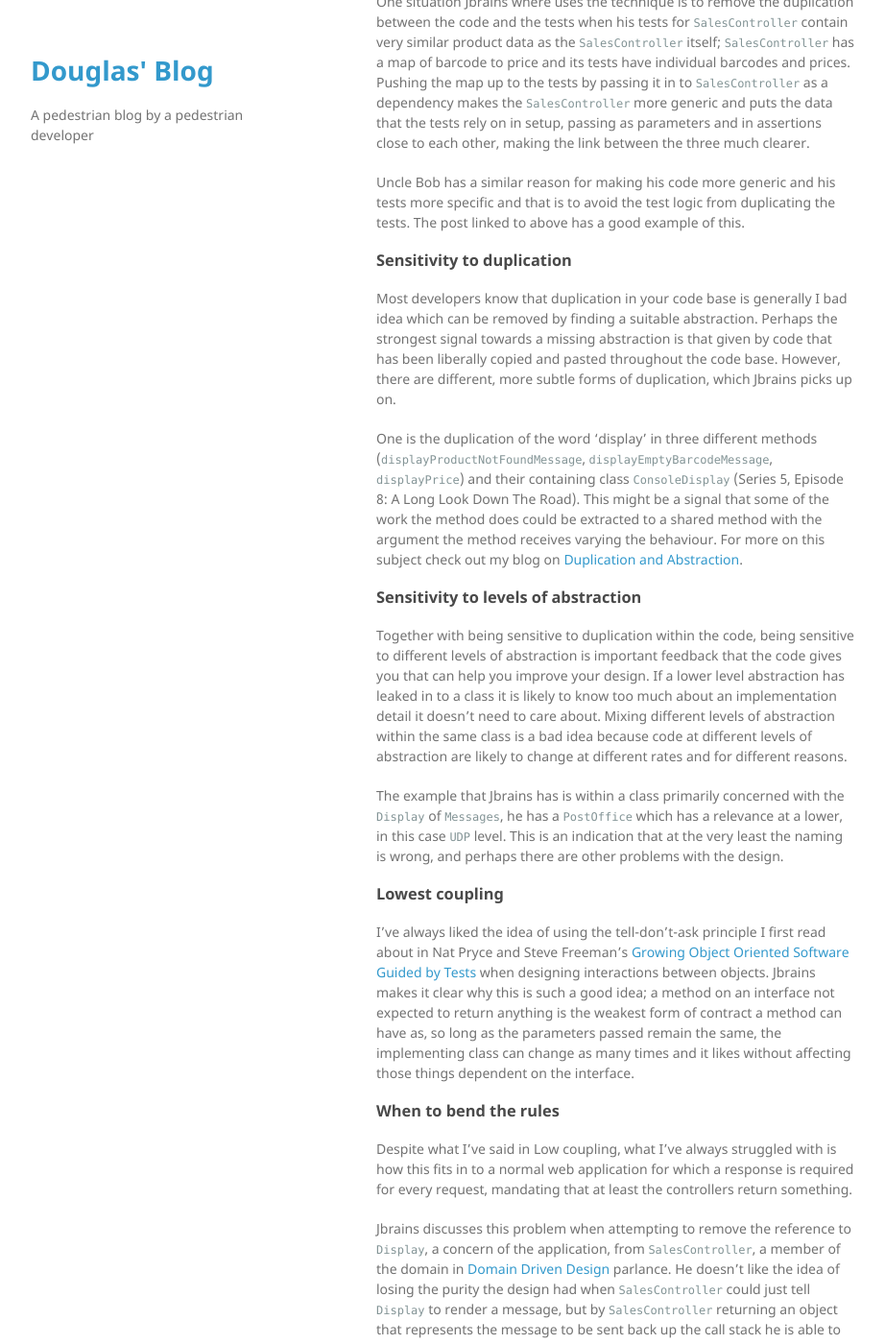
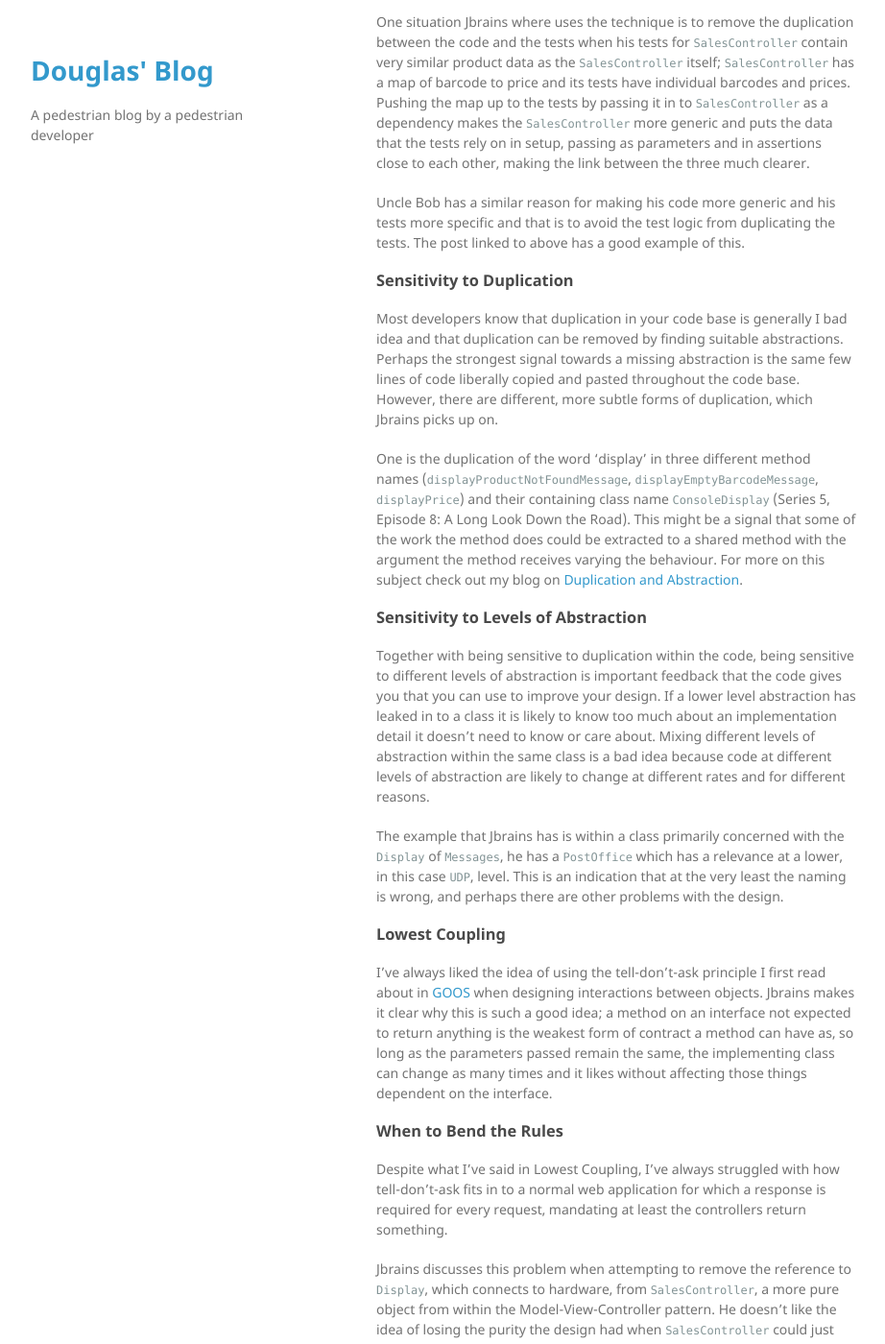
Before and after one commit to douglaswaugh/douglaswaugh.github.io, a Jekyll site: the page built from _posts/2017-03-08-jbrains-worlds-best-intro-to-tdd.md, in a window 1280 px wide and 1400 px high, scrolled down 886 px. Shown: the whole window at 96% size, without its empty margins (178-1100 px from the left). Built offline with Jekyll 4.4.1, drawn with Linux system fonts in a browser that asks for light colours; some of the changed text lies outside the part shown.

Commit message:
Jbrains worlds best intro to tdd: Final corrections

```diff
--- a/_posts/2017-03-08-jbrains-worlds-best-intro-to-tdd.md
+++ b/_posts/2017-03-08-jbrains-worlds-best-intro-to-tdd.md
@@ -9,76 +9,76 @@ excerpt: I recently completed Jbrains' World's Best Intro To TDD.  I decided to
 
 My interest in Test Driven Development (TDD) started five or six years ago and I have been using it as part of my normal development almost continuously since, so I am experienced writing well structured, easy to understand tests, as well as being comfortable using appropriate test doubles.
 
-One thing I've found harder to understand and apply is the subtle link between TDD and object oriented (OO) design beyond the mechanical improvements that making classes testable provides.  I've found this difficult to learn from books because OO design, like many creative processes, tends to be a bit messy and books, because of the necessities of space, require more concise examples.  Videos of live coding with commentary can provide the extra messiness.
+One thing I've found harder to understand and apply is the subtle link between TDD and object oriented (OO) design beyond the mechanical improvements that making classes testable provides.  I've found this difficult to learn from books because OO design, like many creative processes, tends to be a bit messy and books, because of the necessities of space, require more concise examples.  Videos of live coding with commentary can provide the extra messiness I need!
 
-I'd been aware of Jbrains for some time, perhaps from the [Growing Object Oriented Software Guided by Tests (GOOS) mailing list](https://groups.google.com/forum/#!forum/growing-object-oriented-software) or perhaps from his own [blog posts](http://blog.thecodewhisperer.com/).  I enjoyed the [GOOS book](https://www.amazon.co.uk/Growing-Object-Oriented-Software-Guided-Signature/dp/0321503627) and Jbrains had once said it was the book he wished he had written.  When I heard Jbrains had released a [video course teaching TDD](http://online-training.jbrains.ca/p/wbitdd-01) it was something I wanted to try and see if there were any insights I could glean.
+I'd been aware of Jbrains for some time, perhaps from the [Growing Object Oriented Software Guided by Tests (GOOS) mailing list](https://groups.google.com/forum/#!forum/growing-object-oriented-software) or perhaps from his own [blog posts](http://blog.thecodewhisperer.com/).  I enjoyed Nat Pryce and Steve Freeman's [GOOS](https://www.amazon.co.uk/Growing-Object-Oriented-Software-Guided-Signature/dp/0321503627) and Jbrains had once said it was the book he wished he had written.  When I heard Jbrains had released a [video course teaching TDD](http://online-training.jbrains.ca/p/wbitdd-01) it was something I wanted to try and see if there were any insights I could glean.
 
 Things That Have Stuck With Me
 ---
 
 I created this list from memory so it should represent the things that have actually stuck with me.  Not all of them are new to me but Jbrains definitely made me think harder, and sometimes differently, about them.
 
-### Moving details up and abstractions down
+### Moving Details Up and Abstractions Down
 
-Jbrains suggests that as you build a system your tests should become more specific and your application should become more generic.  I'm not sure how I feel about this right now.  I think it could be big, but I'm not sure I ever think about it.  Interestingly today my colleague Richard Nagle shared a link to a [post by Uncle Bob](http://blog.cleancoder.com/uncle-bob/2017/03/03/TDD-Harms-Architecture.html) who had noticed a similar phenomenon.
+Jbrains suggests that as you build a system your tests should become more specific and your application should become more generic.  I'm not sure how I feel about this right now.  I think it could be big, and I'm not sure I've ever thought about it before!  Interestingly today my colleague [Richard Nagle](https://twitter.com/richard_nagle) shared a link to a [post by Uncle Bob](http://blog.cleancoder.com/uncle-bob/2017/03/03/TDD-Harms-Architecture.html) who had noticed a similar phenomenon.
 
 One situation Jbrains where uses the technique is to remove the duplication between the code and the tests when his tests for `SalesController` contain very similar product data as the `SalesController` itself; `SalesController` has a map of barcode to price and its tests have individual barcodes and prices.  Pushing the map up to the tests by passing it in to `SalesController` as a dependency makes the `SalesController` more generic and puts the data that the tests rely on in setup, passing as parameters and in assertions close to each other, making the link between the three much clearer.
 
 Uncle Bob has a similar reason for making his code more generic and his tests more specific and that is to avoid the test logic from duplicating the tests.  The post linked to above has a good example of this.
 
-### Sensitivity to duplication
+### Sensitivity to Duplication
 
-Most developers know that duplication in your code base is generally I bad idea which can be removed by finding a suitable abstraction.  Perhaps the strongest signal towards a missing abstraction is that given by code that has been liberally copied and pasted throughout the code base.  However, there are different, more subtle forms of duplication, which Jbrains picks up on.
+Most developers know that duplication in your code base is generally I bad idea and that duplication can be removed by finding suitable abstractions.  Perhaps the strongest signal towards a missing abstraction is the same few lines of code liberally copied and pasted throughout the code base.  However, there are different, more subtle forms of duplication, which Jbrains picks up on.
 
-One is the duplication of the word 'display' in three different methods (`displayProductNotFoundMessage`, `displayEmptyBarcodeMessage`, `displayPrice`) and their containing class `ConsoleDisplay` (Series 5, Episode 8: A Long Look Down The Road).  This might be a signal that some of the work the method does could be extracted to a shared method with the argument the method receives varying the behaviour.  For more on this subject check out my blog on [Duplication and Abstraction](http://tech.energyhelpline.com/duplication-and-abstraction/).
+One is the duplication of the word 'display' in three different method names (`displayProductNotFoundMessage`, `displayEmptyBarcodeMessage`, `displayPrice`) and their containing class name `ConsoleDisplay` (Series 5, Episode 8: A Long Look Down the Road).  This might be a signal that some of the work the method does could be extracted to a shared method with the argument the method receives varying the behaviour.  For more on this subject check out my blog on [Duplication and Abstraction](/2017/02/01/duplication-and-abstraction/).
 
-### Sensitivity to levels of abstraction
+### Sensitivity to Levels of Abstraction
 
-Together with being sensitive to duplication within the code, being sensitive to different levels of abstraction is important feedback that the code gives you that can help you improve your design.  If a lower level abstraction has leaked in to a class it is likely to know too much about an implementation detail it doesn't need to care about.  Mixing different levels of abstraction within the same class is a bad idea because code at different levels of abstraction are likely to change at different rates and for different reasons.
+Together with being sensitive to duplication within the code, being sensitive to different levels of abstraction is important feedback that the code gives you that you can use to improve your design.  If a lower level abstraction has leaked in to a class it is likely to know too much about an implementation detail it doesn't need to know or care about.  Mixing different levels of abstraction within the same class is a bad idea because code at different levels of abstraction are likely to change at different rates and for different reasons.
 
-The example that Jbrains has is within a class primarily concerned with the `Display` of `Messages`, he has a `PostOffice` which has a relevance at a lower, in this case `UDP` level.  This is an indication that at the very least the naming is wrong, and perhaps there are other problems with the design.
+The example that Jbrains has is within a class primarily concerned with the `Display` of `Messages`, he has a `PostOffice` which has a relevance at a lower, in this case `UDP`, level.  This is an indication that at the very least the naming is wrong, and perhaps there are other problems with the design.
 
-### Lowest coupling
+### Lowest Coupling
 
-I've always liked the idea of using the tell-don't-ask principle I first read about in Nat Pryce and Steve Freeman's [Growing Object Oriented Software Guided by Tests](https://www.amazon.co.uk/Growing-Object-Oriented-Software-Guided-Signature/dp/0321503627) when designing interactions between objects.  Jbrains makes it clear why this is such a good idea; a method on an interface not expected to return anything is the weakest form of contract a method can have as, so long as the parameters passed remain the same, the implementing class can change as many times and it likes without affecting those things dependent on the interface.
+I've always liked the idea of using the tell-don't-ask principle I first read about in [GOOS](https://www.amazon.co.uk/Growing-Object-Oriented-Software-Guided-Signature/dp/0321503627) when designing interactions between objects.  Jbrains makes it clear why this is such a good idea; a method on an interface not expected to return anything is the weakest form of contract a method can have as, so long as the parameters passed remain the same, the implementing class can change as many times and it likes without affecting those things dependent on the interface.
 
-### When to bend the rules
+### When to Bend the Rules
 
-Despite what I've said in Low coupling, what I've always struggled with is how this fits in to a normal web application for which a response is required for every request, mandating that at least the controllers return something.
+Despite what I've said in Lowest Coupling, I've always struggled with how tell-don't-ask fits in to a normal web application for which a response is required for every request, mandating at least the controllers return something.
 
-Jbrains discusses this problem when attempting to remove the reference to `Display`, a concern of the application, from `SalesController`, a member of the domain in [Domain Driven Design](https://www.amazon.co.uk/Domain-driven-Design-Tackling-Complexity-Software/dp/0321125215) parlance.  He doesn't like the idea of losing the purity the design had when `SalesController` could just tell `Display` to render a message, but by `SalesController` returning an object that represents the message to be sent back up the call stack he is able to remove the reference to `Display` from the domain code.  As with many things in software engineering the decision is a trade-off between two contradictory ideas both with merits and short-comings.
+Jbrains discusses this problem when attempting to remove the reference to `Display`, which connects to hardware, from `SalesController`, a more pure object from within the Model-View-Controller pattern.  He doesn't like the idea of losing the purity the design had when `SalesController` could just tell `Display` to render a message, but by `SalesController` returning an object that represents the message to be sent back up the call stack he is able to remove the reference to `Display` from the controller.  As with many things in software engineering the decision is a trade-off between two contradictory ideas both with merits and short-comings.
 
-In this case Jbrains decides that, on balance, it's better to remove the reference to the application code from the domain code than to retain the tell-don't-ask design.  I can imagine that you might often have to do a bit of fudging when your beautiful snowflake domain code meets the horrible reality of application code.
+In this case Jbrains decides that, on balance, it's better to remove the reference to the code which deals with hardware from the controller than to retain the tell-don't-ask design.  I can imagine that you might often have to do a bit of fudging when your beautiful snowflake code meets the horrible reality of I/O.
 
-### Collection test cases
+### Collection Test Cases
 
 Jbrains reminded me of the minimum number of test cases required to test a collection: none, one, some, many, and error.  A small point but nice to be reminded.
 
-### Using object references for object equality
+### Using Object References for Object Equality
 
-Usually when you assert that one object is the same as another you override the equality members to compare all the members, in the case of a value object, or the ID, in the case of an entity.  However, Jbrains shows that you can delay implementing the equality overrides when you have a reference to the object you are asserting on in the test, i.e., you pass the object you later assert on in to the object under test, perhaps when checking the referenced object is passed to a dependency.
+Usually when you assert that one object is the same as another you override the equality members to compare all the properties, in the case of a value object, or the ID, in the case of an entity.  However, Jbrains shows that you can delay implementing the equality overrides when you have a reference to the object you are asserting on in the test, i.e., you pass an object in to the object under test, and assert the referenced object is passed to a dependency.
 
-### git commits
+### git Commits
 
-TO begin with I really didn't like the vague commit messages that Jbrains uses such as 'extracted a method' or 'renamed a variable'.  However, over time, I have got used to them and now use similar commit messages.
+TO begin with I really didn't like the vague commit messages that Jbrains uses such as 'extracted a method' or 'renamed a variable'.  However, over time, I have got used to them and now find myself producing surprisingly similar commit messages!
 
 I was already in favour of very tight commits, with anything not relevant to this particular change being committed separately.  I would even exclude removing an extraneous empty line or removing some unused namespaces as deserving of a different commit.  The less I have in a commit that isn't truly about the change I am committing, the easier it is for me to see what the change was when I come back to it.
 
 Favourite episodes
 ---
 
-### Series 4, 8: A long look down the road
+### Series 4, 8: A Long Look Down the Road
 
-An in-depth refactoring of a small class.  I think this episode gives a good insight to the level of sensitivity to duplication, naming, and levels of abstraction required of a developer.
+An in-depth refactoring of a small class.  I think this episode gives a good insight to the level of sensitivity to duplication, naming, and levels of abstraction required of a developer.  In fact I was so impressed with the content of this episode that I was inspired to write a [blog post](/2017/02/01//duplication-and-abstraction/) based on it.
 
-### Series 5, Episode 6: Before we move on
+### Series 5, Episode 6: Before We Move On
 
 Jbrains walks through a number of smells he can see in the code and gives possible solutions to them.  Again it's nice to see what design issues catch his attention, why they catch his attention and what he would like to do about them.
 
-Conclusion
+Thrilling Conclusion
 ---
 
-As you can see, I feel I got a fair amount out of the course.  Certainly enough to cover the US$147, especially if your company pays for it (thanks [energyhelpline](https://www.energyhelpline.com/fri/)).  I think most developers would get a fair amount from the course as it covers just about everything from the basics of TDD, writing test lists, and how to use test doubles, up to more advanced topics like creating good abstractions.  Teaching how to create good abstractions is hard (or at least I've found it difficult to learn!) and I think videos where the developer explains their thought process whilst they are discovering a design are one of the best ways to learn how to do it, and Jbrains leaves enough warts in to make it feel as though we are watching somebody go through this process.
+As you can see, I feel I got a fair amount out of the course.  Certainly enough to cover the US$147 it costs, especially if your employer pays for it (thanks [energyhelpline](https://www.energyhelpline.com/fri/)).  I think most developers would get a fair amount from the course as it covers just about everything from the basics of TDD, writing test lists, and how to use test doubles, up to more advanced topics like creating good abstractions.  Teaching how to create good abstractions is hard (or at least I've found it difficult to learn!) and I think videos where the developer explains their thought process whilst they are discovering a design are one of the best ways to learn how to do it, and Jbrains leaves enough warts in to make it feel as though we are watching somebody go through this process.
 
 One thing I would do the same was to stop the videos each time Jbrains is about to implement a feature and give it a go myself first.  I found this engaged my brain and I got a deeper understanding of what Jbrains was teaching and made things easier to remember.
 
```
